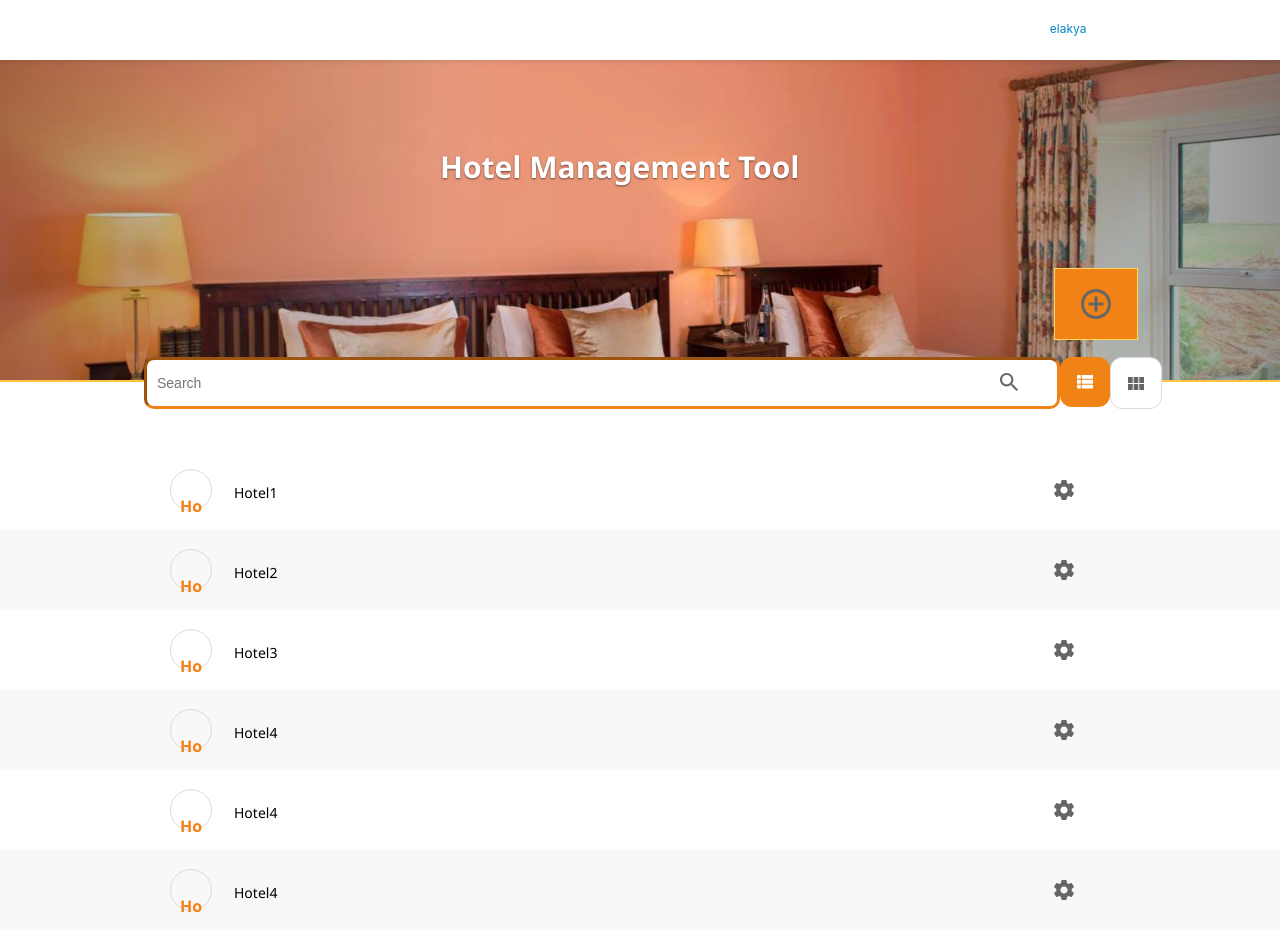
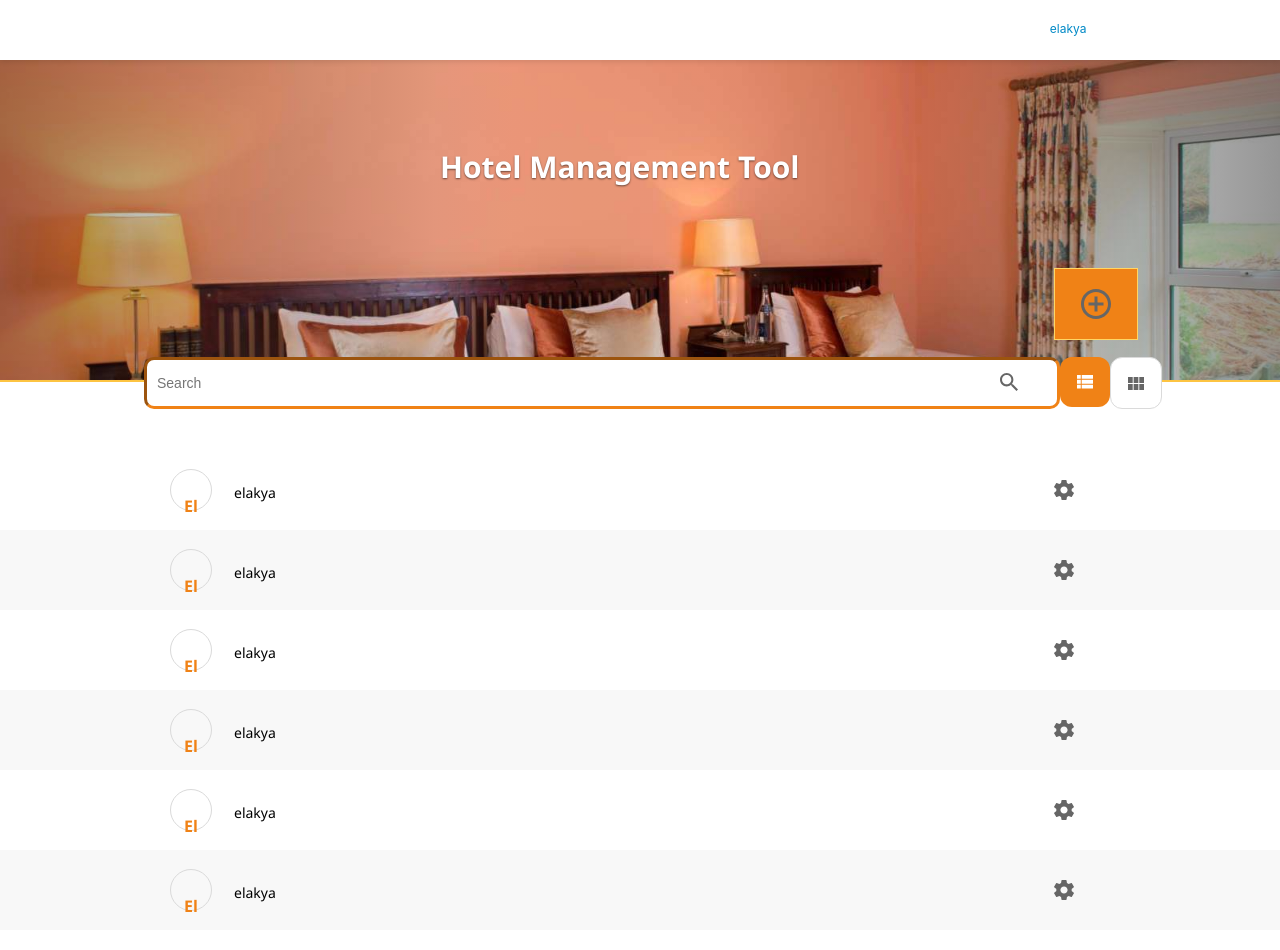
Before and after one commit to iamdevelopergirl/hotel-management, a React (Create React App) app: page / in a window 1280 px wide. Both pictures are taken after a click on the element 1086 px from the left and 383 px from the top of the page. Shown: the top 950 px of the page. Built offline with nearby package versions, Linux system fonts and the light colour scheme.

Commit message:
Add, Edit and Delete functionality

```diff
--- a/src/App.js
+++ b/src/App.js
@@ -46,6 +46,7 @@ function App() {
         dispatch
       }}>
     <div className="App">
+      {/* <Login/> */}
       <HotelInfo/>
       {/* <div className="App-header">
         <Header/>
--- a/src/delete-confirmation.js
+++ b/src/delete-confirmation.js
@@ -9,7 +9,11 @@ export default class DeleteConfirmation extends React.Component{
     }
 
     _onDeleteClick(){
-        this.props.handleModal();
+        let payload = {
+            searchKey : this.props.modalKey,
+            modalData : {}
+        }
+        this.props.handleModal(payload);
     }
 
     _onCancelClick(){
--- a/src/hotel-list.js
+++ b/src/hotel-list.js
@@ -28,11 +28,11 @@ export default class HotelList extends React.Component{
     }
 
     _callEdit(){
-        this.props.performAction("Edit", this.props.item.id);
+        this.props.performAction("Edit", this.props.itemKey);
     }
 
     _callDelete(){
-        this.props.performAction("Delete", this.props.item.id,);
+        this.props.performAction("Delete", this.props.itemKey);
     }
 
     render(){
--- a/src/hotel-tile.js
+++ b/src/hotel-tile.js
@@ -32,11 +32,11 @@ export default class HotelTile extends React.Component{
     }
 
     _callEdit(){
-        this.props.performAction("Edit", this.props.item.id);
+        this.props.performAction("Edit", this.props.itemKey);
     }
 
     _callDelete(){
-        this.props.performAction("Delete", this.props.item.id);
+        this.props.performAction("Delete", this.props.itemKey);
     }
 
     render(){
@@ -46,7 +46,7 @@ export default class HotelTile extends React.Component{
         }
 
         return(
-            <div className={hotelItemClass} id={this.props.item.id}>
+            <div className={hotelItemClass} id={this.props.itemKey}>
                 <div className="tile-container" onClick={this._handleContainerClick.bind(this)}>
                     <div className="logo-container">
                         <img src={this.props.item.image} className="tile-icon"></img>
--- a/src/hotelInfo.js
+++ b/src/hotelInfo.js
@@ -6,43 +6,15 @@ import ItemsView from './item-view.js';
 import logo from './images/hotel-img.jpeg';
 import ModalContainer from './modal-container.js';
 import {isNil, isEmptyObject} from './utils.js';
+
 const mockItems =
-    [{
-        id : "1",
-        name : "Hotel1",
-        address : "Hotel1 Adreess",
-        image : logo
-    },
-    {
-        id : "2",
-        name : "Hotel2",
-        address : "Hotel2 Adreess",
-        image : logo
-    },
-    {
-        id : "3",
-        name : "Hotel3",
-        address : "Hotel3 Adreess",
-        image : logo
-    },
-    {
-        id : "4",
-        name : "Hotel4",
-        address : "Hotel4 Adreess",
-        image : logo
-    },
-    {
-        id : "5",
-        name : "Hotel4",
-        address : "Hotel4 Adreess",
-        image : logo
-    },
-    {
-        id : "6",
-        name : "Hotel4",
-        address : "Hotel4 Adreess",
-        image : logo
-    }];
+    [{"1" : { "name" : "elakya" , title : "elakya", city : "tirupur", state : "tamilnadu", image: logo}},
+     {"2" : { "name" : "elakya" , title : "elakya", city : "tirupur", state : "tamilnadu", image: logo}},
+     {"3" : { "name" : "elakya" , title : "elakya", city : "tirupur", state : "tamilnadu", image: logo}},
+     {"4" : { "name" : "elakya" , title : "elakya", city : "tirupur", state : "tamilnadu", image: logo}},
+     {"5" : { "name" : "elakya" , title : "elakya", city : "tirupur", state : "tamilnadu", image: logo}},
+     {"6" : { "name" : "elakya" , title : "elakya", city : "tirupur", state : "tamilnadu", image: logo}}
+    ];
 
 class HotelInfo extends React.Component{
     constructor(props){
@@ -54,7 +26,9 @@ class HotelInfo extends React.Component{
             preventSetState : false,
             modalData : {},
             mainContainerStyle: {},
-            preventSetState : false
+            preventSetState : false,
+            hotelItems : mockItems,
+            modalKey : ""
         }
         this._handleScroll = this._handleScroll.bind(this);
         this._handleSwitchViewType = this._handleSwitchViewType.bind(this);
@@ -63,26 +37,57 @@ class HotelInfo extends React.Component{
         this._onAddNewClicked = this._onAddNewClicked.bind(this);
     }
 
-    _handleModal(){
+    _handleModal(payload){
         this.setState({
             showModal : false
-        })
+        });
+        if(!isNil(payload)){
+            let objToAddOrUpdate = this.state.hotelItems.find((item) => {
+                return Object.keys(item)[0] === payload.searchKey
+            });
+            let objToUpdate = { [payload.searchKey] : payload.modalData};
+            if(isNil(objToAddOrUpdate)){
+                this._addHotelItem(objToUpdate);
+            }
+            else{
+                this._updateHotelItem(objToUpdate, payload.searchKey);
+            }
+        }
+    }
+
+    _addHotelItem(objToUpdate){
+        this.state.hotelItems.push(objToUpdate);
+        this.setState({
+            hotelItems : this.state.hotelItems
+        });
+    }
+
+    _updateHotelItem(objToUpdate, searchKey){
+        let indexToUpdate = this.state.hotelItems.map((item, index) => [index, item]).find((item) => Object.keys(item[1])[0] == searchKey)[0];
+        if(isEmptyObject(objToUpdate[searchKey])){
+            this.state.hotelItems.splice(indexToUpdate, 1);
+        }
+        else{
+            this.state.hotelItems[indexToUpdate] = objToUpdate;
+        }
+
+        this.setState({
+            hotelItems : this.state.hotelItems
+        });
     }
 
     _showModal(modalType, id = null) {
         let tempData = {};
         if(!isNil(id)){
-            for(let i in mockItems){
-                if(mockItems[i].id === id){
-                    tempData = mockItems[i];
-                break;
-            }
-            }
+            tempData = this.state.hotelItems.find((item) => {
+                    return Object.keys(item)[0] === id
+            });
             this.setState({
                 showModal: true,
                 toDisplayModal: modalType,
                 preventSetState: false,
-                modalData : tempData
+                modalData : tempData[id],
+                modalKey : id
             });
         }
         else{
@@ -159,11 +164,11 @@ class HotelInfo extends React.Component{
     render(){
         let itemsView = "";
         const background = (this.state.selectedViewType === "TileView") ? 'content-container--greybg' : 'content-container--whitebg';
-        itemsView = (<ItemsView viewType={this.state.selectedViewType} items={mockItems} performAction={this._performAction}/>);
+        itemsView = (<ItemsView viewType={this.state.selectedViewType} items={this.state.hotelItems} performAction={this._performAction}/>);
     return(
         <div>
             {
-                this.state.showModal ? <ModalContainer toDisplay={this.state.toDisplayModal} modalData={this.state.modalData} handleModal={this._handleModal}/> : null
+                this.state.showModal ? <ModalContainer toDisplay={this.state.toDisplayModal} modalData={this.state.modalData} modalKey={this.state.modalKey} handleModal={this._handleModal}/> : null
             }
             <AccountHeader email="elakya" showPopup/>
             <div className="main-container" style={this.state.mainContainerStyle}>
--- a/src/item-view.js
+++ b/src/item-view.js
@@ -37,7 +37,9 @@ export class ItemsTileView extends React.Component {
     render() {
       return (
           <div className="items-tile-view">
-            {this.props.items.map((item, index) => <HotelTile key={item.id} item={item} itemIndex={index} performAction={this.props.performAction} stopPropagation={this.props.stopPropagation}/>)}
+            {this.props.items.map((item, index) =>
+                <HotelTile key={Object.keys(item)[0]} itemKey={Object.keys(item)[0]} item={item[Object.keys(item)[0]]} itemIndex={index} performAction={this.props.performAction} stopPropagation={this.props.stopPropagation}/>
+            )}
           </div>
         );
     }
@@ -51,7 +53,8 @@ export class ItemsListView extends React.Component {
     render(){
         return(
             <div className="items-list-view">
-                {this.props.items.map((item, index) => <HotelList key={item.id} item={item} performAction={this.props.performAction}/>)}
+                {this.props.items.map((item, index) =>
+                    <HotelList key={Object.keys(item)[0]} itemKey={Object.keys(item)[0]} item={item[Object.keys(item)[0]]} performAction={this.props.performAction}/>)}
             </div>
         )
     }
--- a/src/modal-container.js
+++ b/src/modal-container.js
@@ -13,10 +13,10 @@ export default class ModalContainer extends React.Component{
         let style = {};
         switch(this.props.toDisplay){
             case "Edit":
-                view = <AddEditModal modalData={this.props.modalData} handleModal={this.props.handleModal}/>;
+                view = <AddEditModal modalKey={this.props.modalKey} modalData={this.props.modalData} handleModal={this.props.handleModal}/>;
                 break;
             case "Delete":
-                view = <DeleteConfirmation handleModal={this.props.handleModal}/>
+                view = <DeleteConfirmation modalKey={this.props.modalKey} handleModal={this.props.handleModal}/>
                 style = {'height': 719};
                 break;
         }
--- a/src/styles/add-edit-modal.css
+++ b/src/styles/add-edit-modal.css
@@ -40,6 +40,6 @@ background-color: #ffffff;
 box-shadow: 0 0 8px 0 rgba(0, 0, 0, 0.15);
 }
 
-.item-image[src*="address"],.item-image[src*="login"],.item-image[src*="notes"] {
+.item-image[src*="address"] {
 padding-top:20px;
 }
```
Also changed, not shown: src/add-edit-modal.js (+12 -8 lines).
